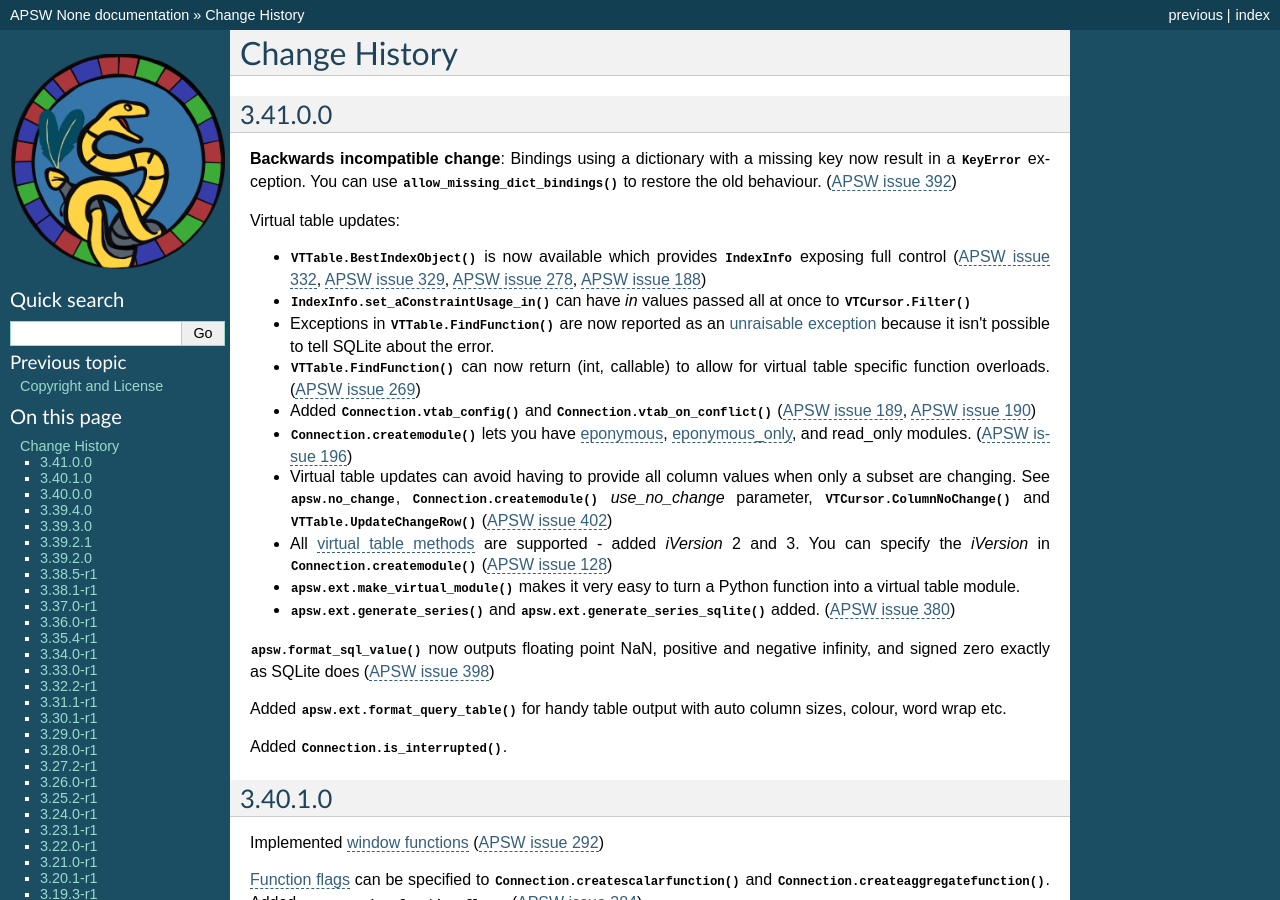
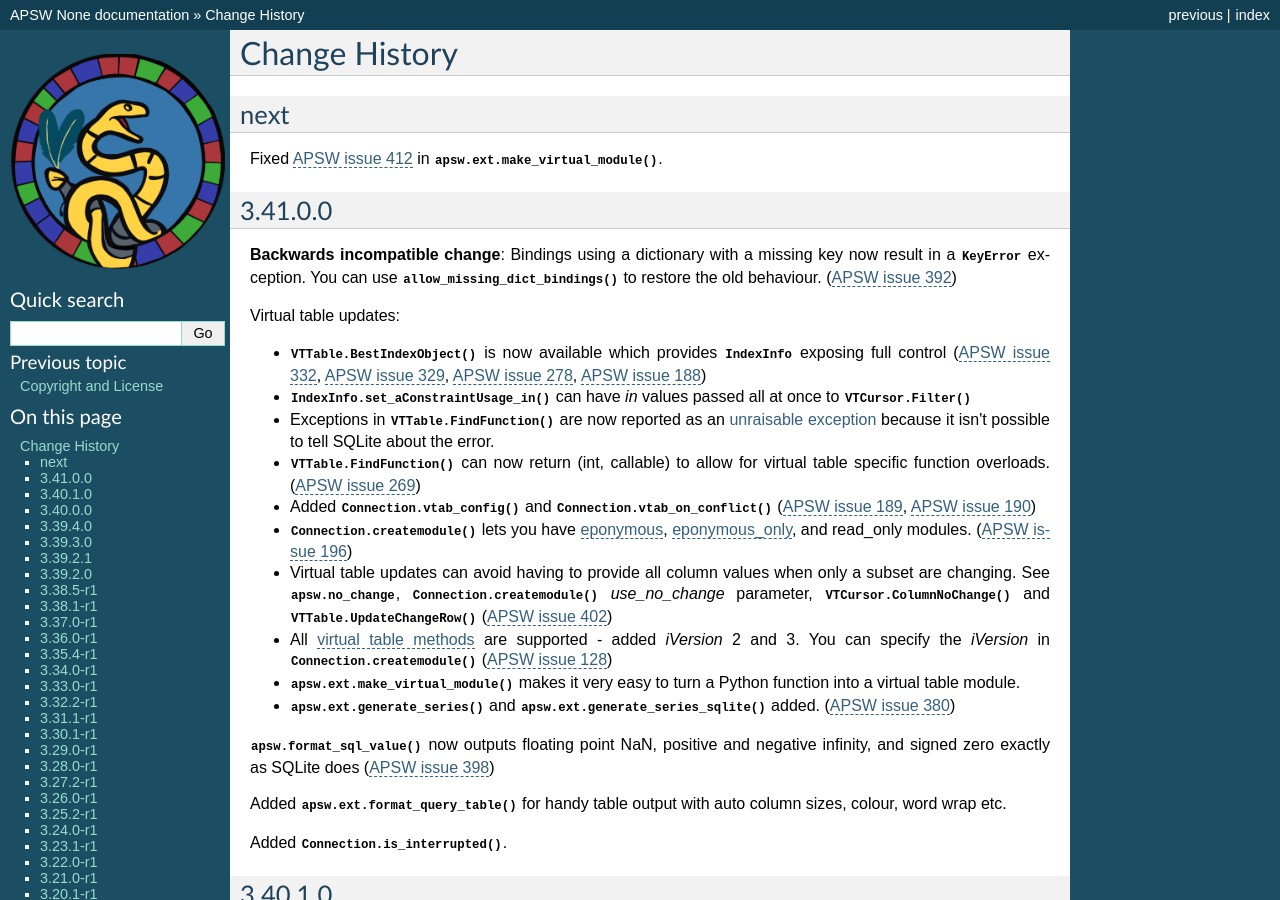
Before and after one commit to rogerbinns/apsw, a Sphinx documentation site: the page built from doc/changes.rst, in a window 1280 px wide and 900 px high. Built offline with Sphinx 7.4.7, drawn with Linux system fonts in a browser that asks for light colours; pages that are not in the unit, such as notebooks, are missing from menus; the version number is read from the project's files by our own code.

Commit message:
Doc that #412 is fixed

```diff
--- a/doc/changes.rst
+++ b/doc/changes.rst
@@ -2,6 +2,11 @@ Change History
 **************
 
 .. currentmodule:: apsw
+
+next
+====
+
+Fixed :issue:`412` in :meth:`apsw.ext.make_virtual_module`.
 
 3.41.0.0
 ========
```
